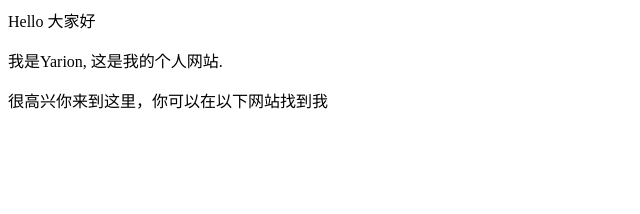
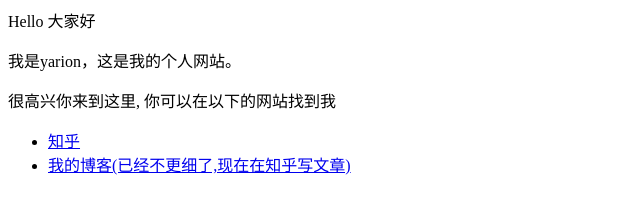
Before and after one commit to Yarion-Surge/Yarion-Surge.github.io, a plain HTML site: page index.html in a window 1280 px wide. Shown: the whole page, without its empty margins (0-640 px from the left). Drawn offline with Linux system fonts and the light colour scheme.

Commit message:
Update index.html

```diff
--- a/index.html
+++ b/index.html
@@ -1,3 +1,8 @@
 <p>Hello 大家好</p>
-<p>我是Yarion, 这是我的个人网站.</p>
-<p>很高兴你来到这里，你可以在以下网站找到我</p>
+<p>我是yarion，这是我的个人网站。 </p>
+<p>很高兴你来到这里, 你可以在以下的网站找到我</p>
+
+<ul>
+  <li> <a href="https://www.zhihu.com/people/AJLoveChina">知乎</a> </li>
+  <li> <a href="http://hejie.nigeerhuo.com">我的博客(已经不更细了,现在在知乎写文章)</a> </li>
+</ul>
```
